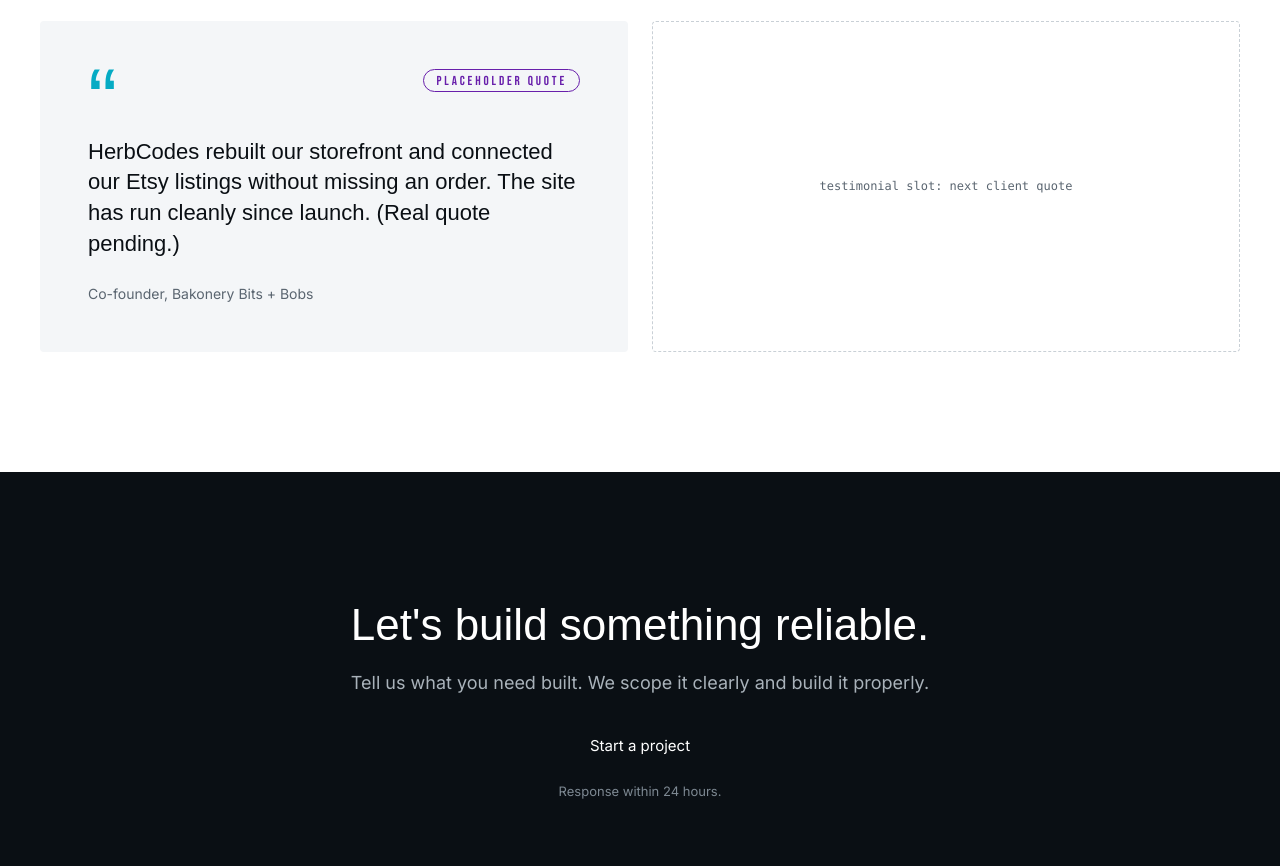
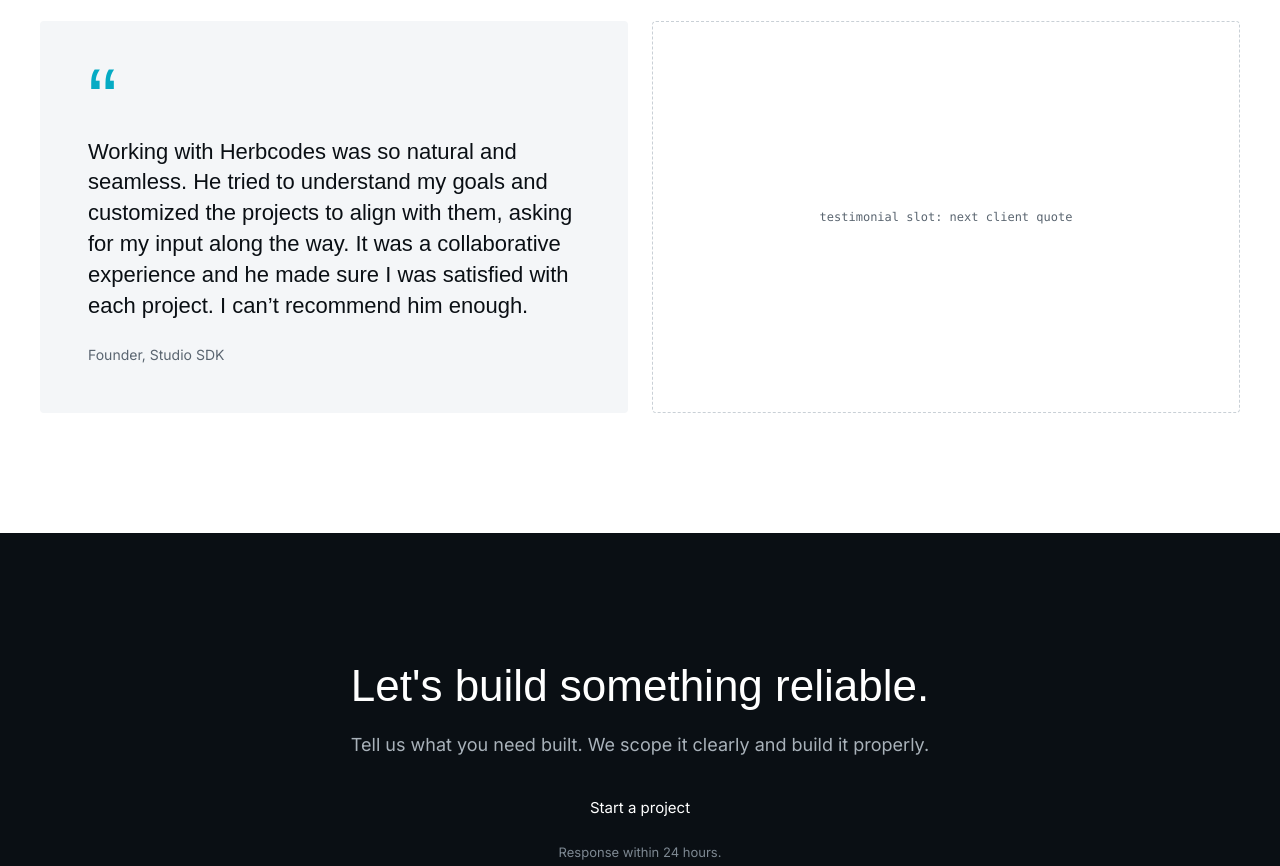
Before and after one commit to Obafemi00/portfolio, a Next.js app: page / in a window 1280 px wide. Shown: the part 4020-4886 px from the top of the page. Built offline with nearby package versions, Linux system fonts and the light colour scheme; a web font is replaced by a local one.

Commit message:
feat(testimonials): add approved testimonial from Sav (Studio SDK)

```diff
--- a/data/testimonials.ts
+++ b/data/testimonials.ts
@@ -11,6 +11,15 @@ export type Testimonial = {
 
 export const testimonials: Testimonial[] = [
   {
+    slug: 'sav-studio-sdk',
+    quote:
+      "Working with Herbcodes was so natural and seamless. He tried to understand my goals and customized the projects to align with them, asking for my input along the way. It was a collaborative experience and he made sure I was satisfied with each project. I can’t recommend him enough.",
+    author: 'Sav',
+    role: 'Founder',
+    company: 'Studio SDK',
+    approved: true,
+  },
+  {
     slug: 'bakonery',
     quote:
       'HerbCodes rebuilt our storefront and connected our Etsy listings without missing an order. The site has run cleanly since launch. (Real quote pending.)',
```
